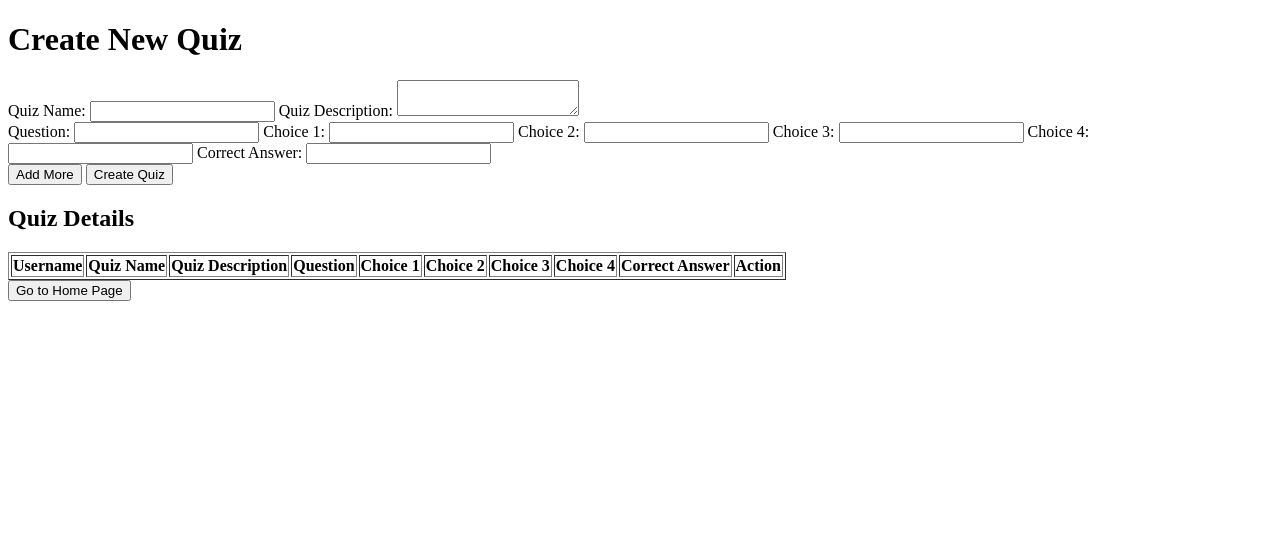
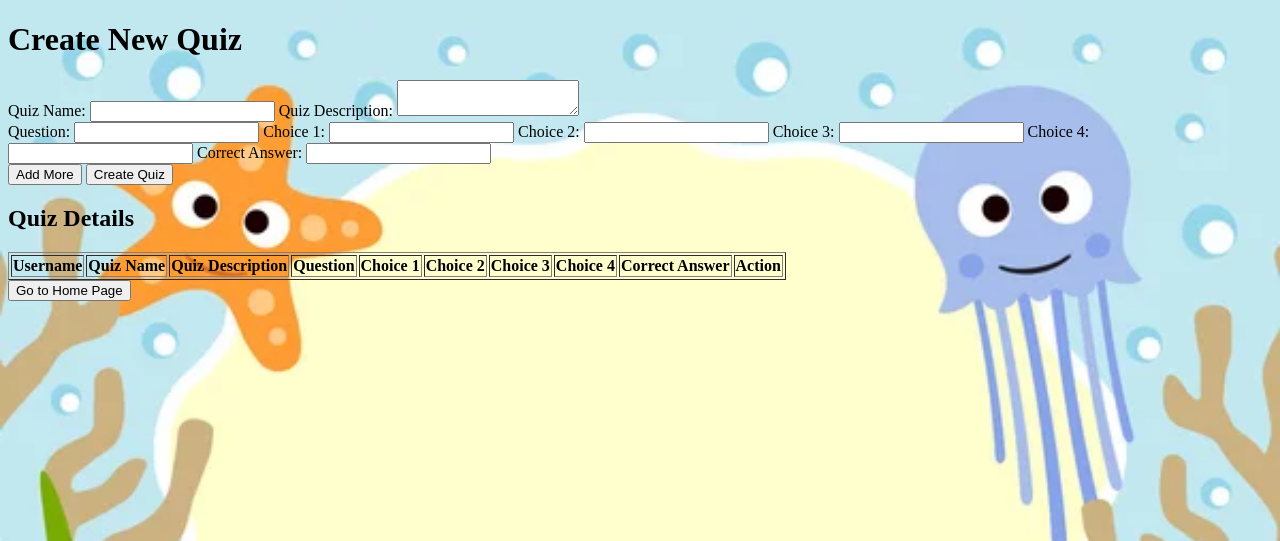
Before and after one commit to MadushaniR/Kinder-Korner, a CodeIgniter app: page /Kinder-Korner/QuizManage/createquiz in a window 1280 px wide. Shown: the top 541 px of the page. Run offline with CodeIgniter, Linux system fonts and the light colour scheme; data comes from the database, SQL or seed files in the repository; data that the repository does not hold is empty; some libraries are stand-ins or nearby versions.

Commit message:
manage quiz updated

```diff
--- a/application/views/Quiz/create_quiz.php
+++ b/application/views/Quiz/create_quiz.php
@@ -26,6 +26,12 @@
             background: #fff;
             box-shadow: 0 0 10px rgba(0, 0, 0, 0.3);
         }
+        body {
+			background-image: url(<?php echo base_url('assets/images/bg.jpg'); ?>);
+			background-size: cover;
+			background-position: center top;
+
+		}
     </style>
 </head>
 
```
